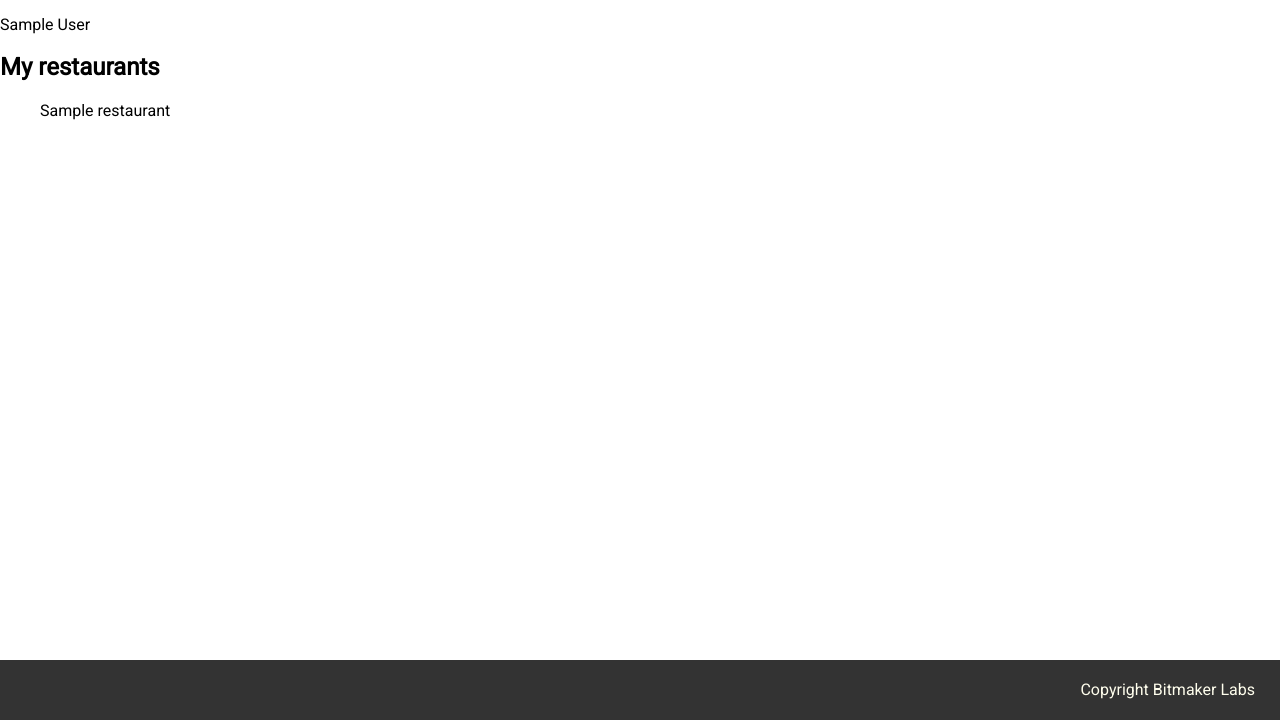
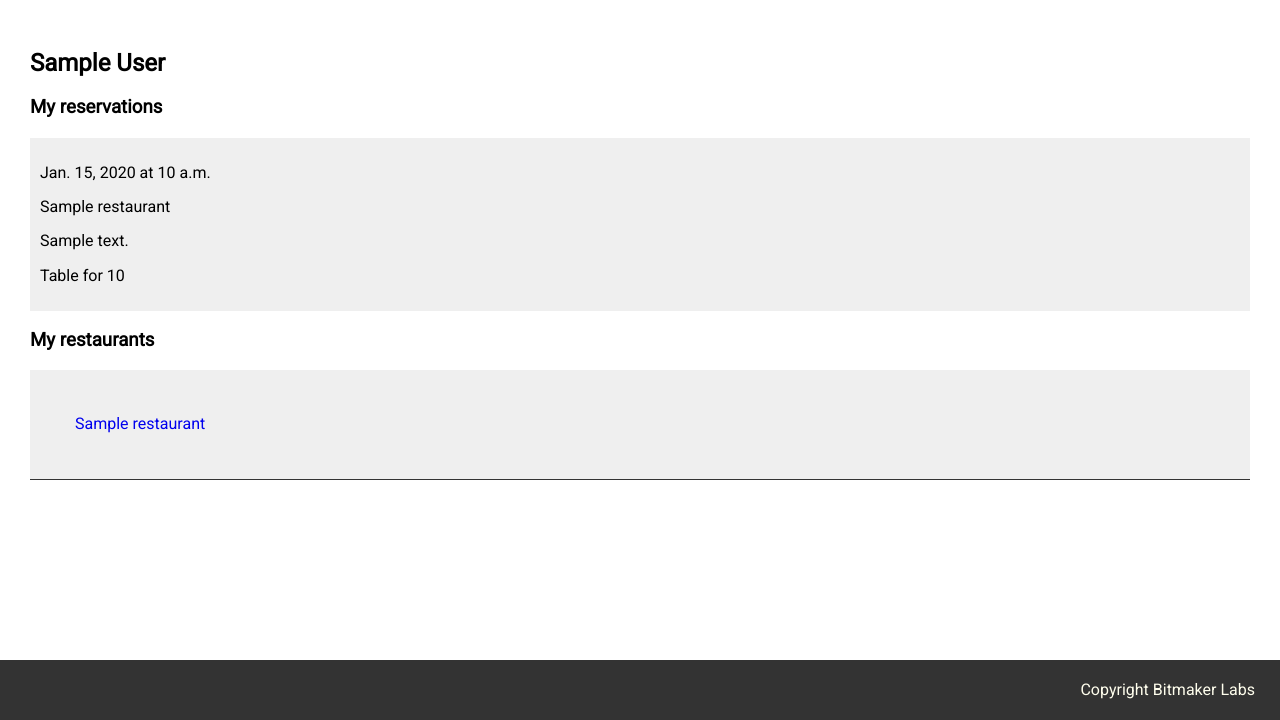
Before and after one commit to ynjacobs/seat_yourself_django, a Django app: page /profile/ in a window 1280 px wide. Shown: the part 80-800 px from the top of the page. Run offline with Django 3.2, Linux system fonts and the light colour scheme; a user stored in the database is signed in; tables that the repository leaves empty hold one stand-in row (values such as "Sample post").

Commit message:
Build out the profile page

```diff
--- a/restaurants/models.py
+++ b/restaurants/models.py
@@ -67,3 +67,8 @@ class Reservation(models.Model):
 
     def __str__(self):
         return "{} {} - party of {}".format(self.date, self.time, self.party_size)
+
+    def date_and_time(self):
+        date = self.date.strftime("%Y-%m-%d")
+        time = self.time.strftime("%H:%M")
+        return "{} {}".format(date, time)
--- a/restaurants/templates/categories.html
+++ b/restaurants/templates/categories.html
@@ -1,5 +1,6 @@
 {% extends 'base.html' %}
 {% block content %}
+<main class='category_list'>
   <ul class="gallery">
     {% for category in categories %}
     <li>
@@ -10,4 +11,5 @@
     </li>
     {% endfor %}
   </ul>
+</main>
 {% endblock %}
--- a/restaurants/templates/category.html
+++ b/restaurants/templates/category.html
@@ -1,5 +1,6 @@
 {% extends 'base.html' %}
 {% block content %}
+<main class='category'>
   <h2> {{ category.name }} </h2>
   <ul class="gallery">
     {% for restaurant in category.restaurants.all %}
@@ -11,4 +12,5 @@
     </li>
     {% endfor %}
   </ul>
+</main>
 {% endblock %}
--- a/restaurants/templates/profile.html
+++ b/restaurants/templates/profile.html
@@ -1,22 +1,45 @@
 {% extends 'base.html' %}
 {% block content %}
+  <main class='profile'>
+    <h2>{{ request.user.profile.full_name}}</h2>
     {% if form %}
+      <section>
         <form method="post" action="{% url 'profile_create' %}">
           {% csrf_token %}
           {{ form.as_p }}
           <input type="submit" value="Submit">
         </form>
+      </section>
     {% else %}
-    <p>{{ request.user.profile.full_name}}</p>
+      {% if request.user.reservations_made.exists %}
+        <section class='my-reservations'>
+          <h3>My reservations</h3>
+          <ol>
+            {% for reservation in request.user.reservations_made.all %}
+              <li>
+                <p> <time datetime="{{ reservation.date_and_time }}">{{ reservation.date }} at {{ reservation.time }} </time> </p>
+                <p> {{ reservation.restaurant.name }} </p>
+                <p> {{ reservation.restaurant.address }} </p>
+                <p> Table for {{ reservation.party_size }} </p>
+              </li>
+            {% endfor %}
+          </ol>
+        </section>
+      {% endif%}
       {% if request.user.owned_restaurants.exists %}
-      <h2>My restaurants</h2>
+        <section class='owned-restaurants'>
+          <h3>My restaurants</h3>
             <ul>
               {% for restaurant in request.user.owned_restaurants.all %}
                 <li>
+                  <a href="{% url 'restaurant_show' id=restaurant.pk %}">
                     {{ restaurant.name }}
+                  </a>
                 </li>
               {% endfor %}
             </ul>
+        </section>
+      {% endif%}
     {% endif %}
-  {% endif %}
+  </main>
 {% endblock %}
--- a/restaurants/templates/restaurant_details.html
+++ b/restaurants/templates/restaurant_details.html
@@ -1,5 +1,6 @@
 {% extends 'base.html' %}
 {% block content %}
+<main class='restaurant'>
     <h2>{{ restaurant.name }}</h2>
     {% if user.is_authenticated %}
       <form method='POST' action="{% url 'reservation_create' restaurant_id=restaurant.pk%}">
@@ -8,4 +9,5 @@
         <input type="submit" value="Place reservation">
       </form>
     {% endif %}
+</main>
 {% endblock %}
--- a/restaurants/templates/restaurants_list.html
+++ b/restaurants/templates/restaurants_list.html
@@ -1,5 +1,6 @@
 {% extends 'base.html' %}
 {% block content %}
+<main class='restaurants_list'>
     <section>
       <ul class="gallery">
         {% for restaurant in restaurants %}
@@ -12,4 +13,5 @@
         {% endfor %}
       </ul>
     </section>
+</main>
 {% endblock %}
--- a/restaurants/templates/signup.html
+++ b/restaurants/templates/signup.html
@@ -1,10 +1,11 @@
 {% extends 'base.html' %}
-
 {% block content %}
+<main class='signup'>
   <h2>Sign up</h2>
   <form action="{% url 'signup' %}" method="post">
     {% csrf_token %}
     {{ form.as_p }}
     <button type="submit">Sign up</button>
   </form>
+</main>
 {% endblock %}
--- a/seat_yourself/static/css/base.css
+++ b/seat_yourself/static/css/base.css
@@ -17,3 +17,7 @@ a {
 li {
   list-style-type: none;
 }
+
+ul, ol {
+  padding: 0;
+}
--- a/seat_yourself/static/css/main.css
+++ b/seat_yourself/static/css/main.css
@@ -42,13 +42,11 @@ nav {
 nav ul {
   display: flex;
   justify-content: space-evenly;
-  padding: 0;
 }
 
 .gallery {
   display: grid;
   grid-template-columns: repeat(3, minmax(300px, 500px));
-  padding: 0;
   margin: 0 auto;
   max-width: 1500px;
 }
@@ -108,14 +106,31 @@ footer {
   line-height: 60px;
 }
 
+.owned-restaurants li {
+  border-bottom: 1px solid #333;
+  padding: 45px;
+}
+
+main.profile {
+  padding: 30px;
+}
+
+.my-reservations li {
+  padding: 10px;
+}
+
+.profile li:nth-child(odd) {
+  background: #efefef;
+}
+
 @media screen and (max-width: 900px){
   .gallery {
-  grid-template-columns: repeat(2, minmax(300px, 1fr));
+    grid-template-columns: repeat(2, minmax(300px, 1fr));
   }
 }
 
 @media screen and (max-width: 600px){
   .gallery {
-  grid-template-columns: minmax(300px, 1fr);
+    grid-template-columns: minmax(300px, 1fr);
   }
 }
--- a/seat_yourself/templates/base.html
+++ b/seat_yourself/templates/base.html
@@ -18,10 +18,8 @@
       <h1><a href="{% url 'home' %}">Seat Yourself</a></h1>
       {% include '_nav.html' %}
     </header>
-    <main>
-      {% block content %}
-      {% endblock %}
-    </main>
+    {% block content %}
+    {% endblock %}
     <footer> Copyright Bitmaker Labs </footer>
   </body>
 </html>
```
Also changed, not shown: restaurants/templates/login.html (+7 -5 lines). Lines whose indentation alone changed are shown as unchanged.
